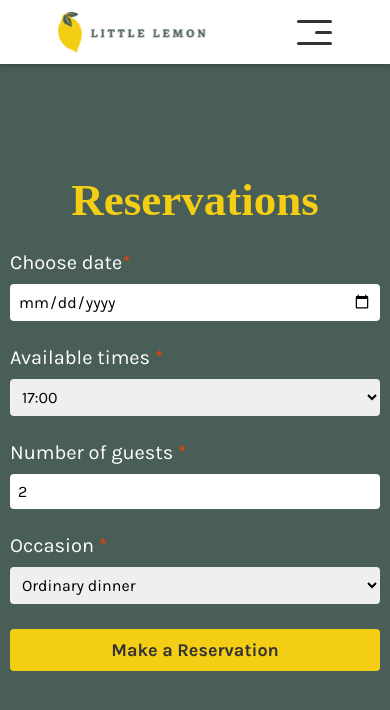
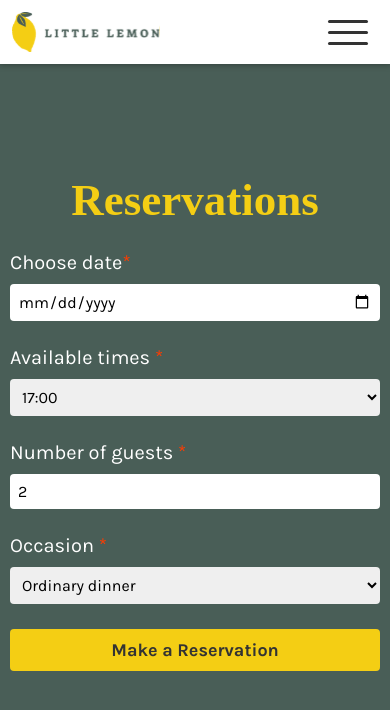
Before and after one commit to ahmad-ebrahim-1/Little-Lemon, a React (Vite) app: page /little-lemon/booking-table in a window 390 px wide. Shown: the top 710 px of the page. Built offline with nearby package versions, Linux system fonts and the light colour scheme; the HTML template or start-up script is replaced by a standard one; a web font is replaced by a local one.

Commit message:
fix: layout

```diff
--- a/src/components/Navbar/nav.css
+++ b/src/components/Navbar/nav.css
@@ -4,8 +4,9 @@
   top: 0;
   z-index: 1;
   display: flex;
-  justify-content: space-evenly;
+  justify-content: space-around;
   align-items: center;
+  gap: 220px;
   padding: 12px;
   box-shadow: 0 0 6px 1px rgba(0, 0, 0, 0.3);
   background: var(--white);
@@ -14,7 +15,7 @@
   display: flex;
   justify-content: center;
   align-items: center;
-  gap: 14px;
+  gap: 16px;
 }
 .logo {
   cursor: pointer;
@@ -50,12 +51,12 @@
 /* Responsive */
 @media screen and (min-width: 768px) and (max-width: 900px) {
   .nav-items {
-    gap: 6px;
+    gap: 10px;
   }
 }
 @media screen and (max-width: 767px) {
   .nav-bar {
-    justify-content: space-around;
+    justify-content: space-between;
     gap: 0;
   }
   .nav-items {
@@ -86,9 +87,10 @@
     transform: translateX(-100%);
   }
   .hamburger {
+    margin-right: 10px;
     z-index: 10;
     cursor: pointer;
-    width: 35px;
+    width: 40px;
     height: 25px;
     display: flex;
     flex-direction: column;
@@ -114,9 +116,6 @@
   .x-line:nth-child(3) {
     transform: rotate(45deg) translateY(-15px);
   }
-  .line:nth-child(2) {
-    width: 50%;
-  }
 }
 @media screen and (min-width: 467px) and (max-width: 767px) {
   .nav-items {
--- a/src/components/Specials/specials.css
+++ b/src/components/Specials/specials.css
@@ -26,7 +26,7 @@
   color: var(--highlight-1);
 }
 .specials {
-  filter: drop-shadow(4px 4px 10px var(--highlight-2));
+  filter: drop-shadow(2px 2px 8px var(--highlight-2));
   margin-block: 35px;
   display: flex;
   justify-content: center;
```
